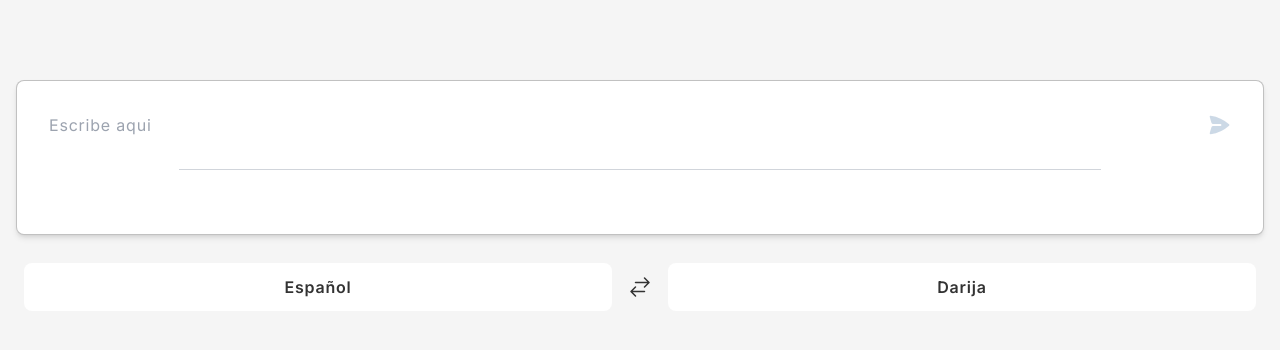
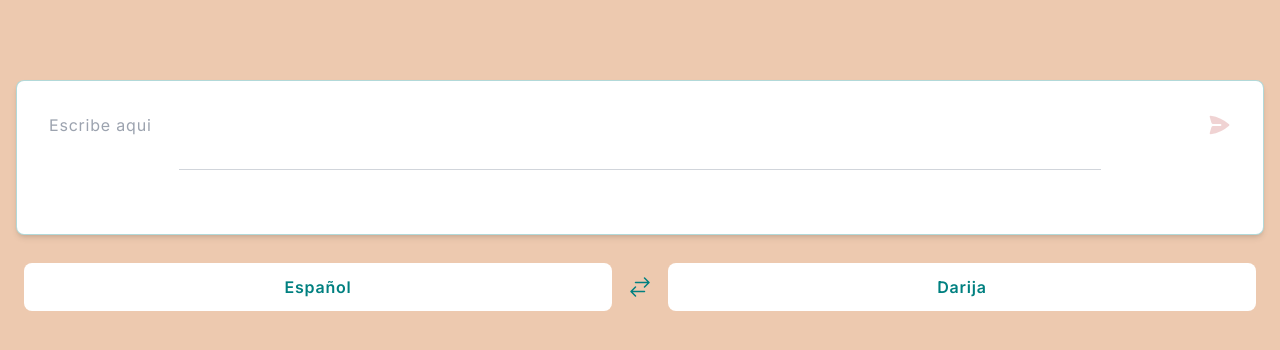
Before and after one commit to abdelkee/darija-translate, a Next.js app: page / in a window 1280 px wide. Shown: the top 350 px of the page. Built offline with nearby package versions, Linux system fonts and the light colour scheme; no server answers.

Commit message:
test colors

```diff
--- a/tailwind.config.ts
+++ b/tailwind.config.ts
@@ -9,12 +9,19 @@ const config: Config = {
   theme: {
     extend: {
       colors: {
-        primary: '#004080',
-        secondary: '#FFA500',
-        accent: '#556B2F',
-        highlight: '#87CEEB',
-        bg: '#F5F5F5',
-        typography: '#333333',
+        // primary: '#004080',
+        // secondary: '#FFA500',
+        // accent: '#556B2F',
+        // highlight: '#87CEEB',
+        // bg: '#F5F5F5',
+        // typography: '#333333',
+        // neutral: '#ffffff'
+        primary: '#B22222',
+        secondary: '#6050DC',
+        accent: '#FF6F61',
+        highlight: '#E6AF2E',
+        bg: '#EDC9AF',
+        typography: '#008080',
         neutral: '#ffffff'
       }
     },
```
Also changed, not shown: public/manifest.json.
